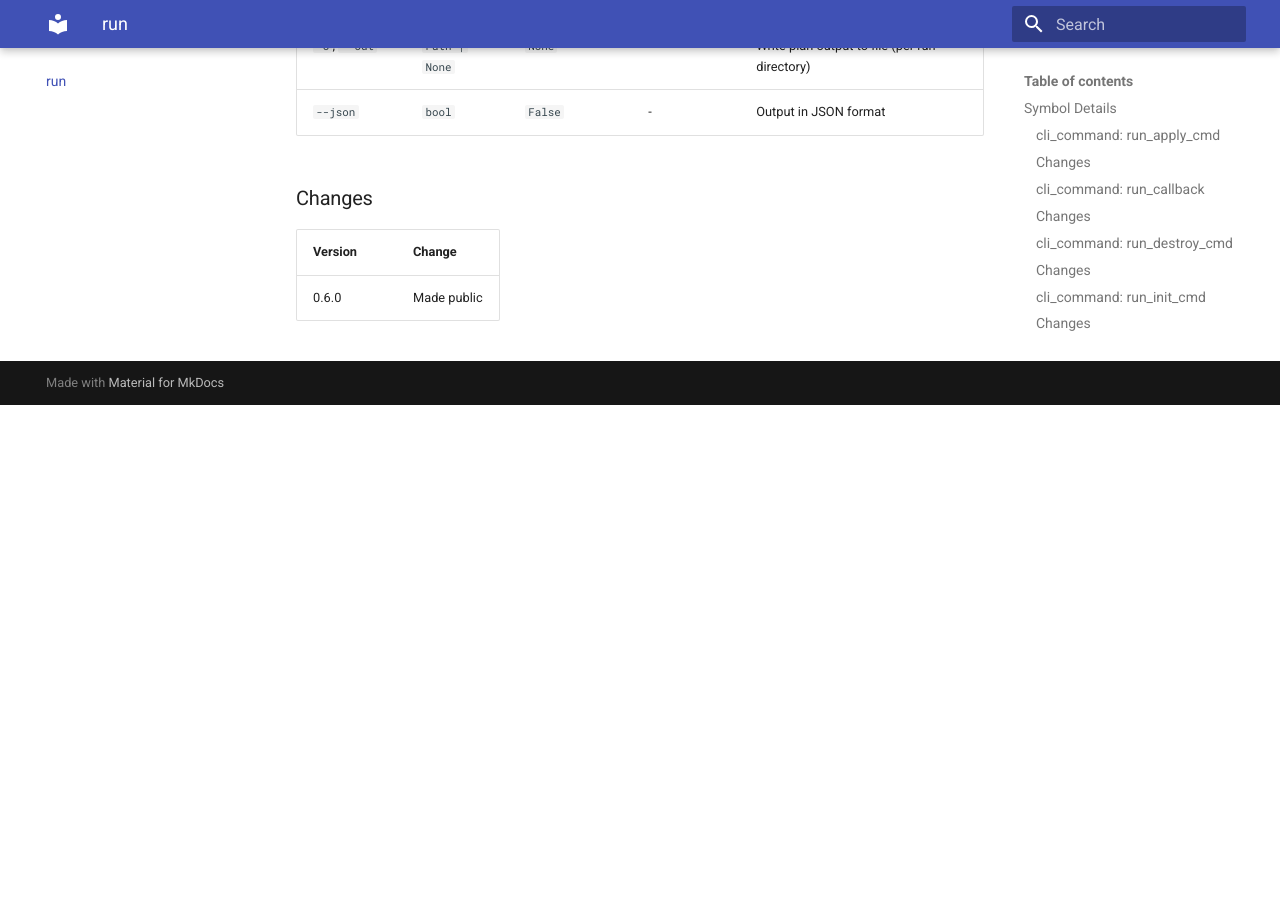
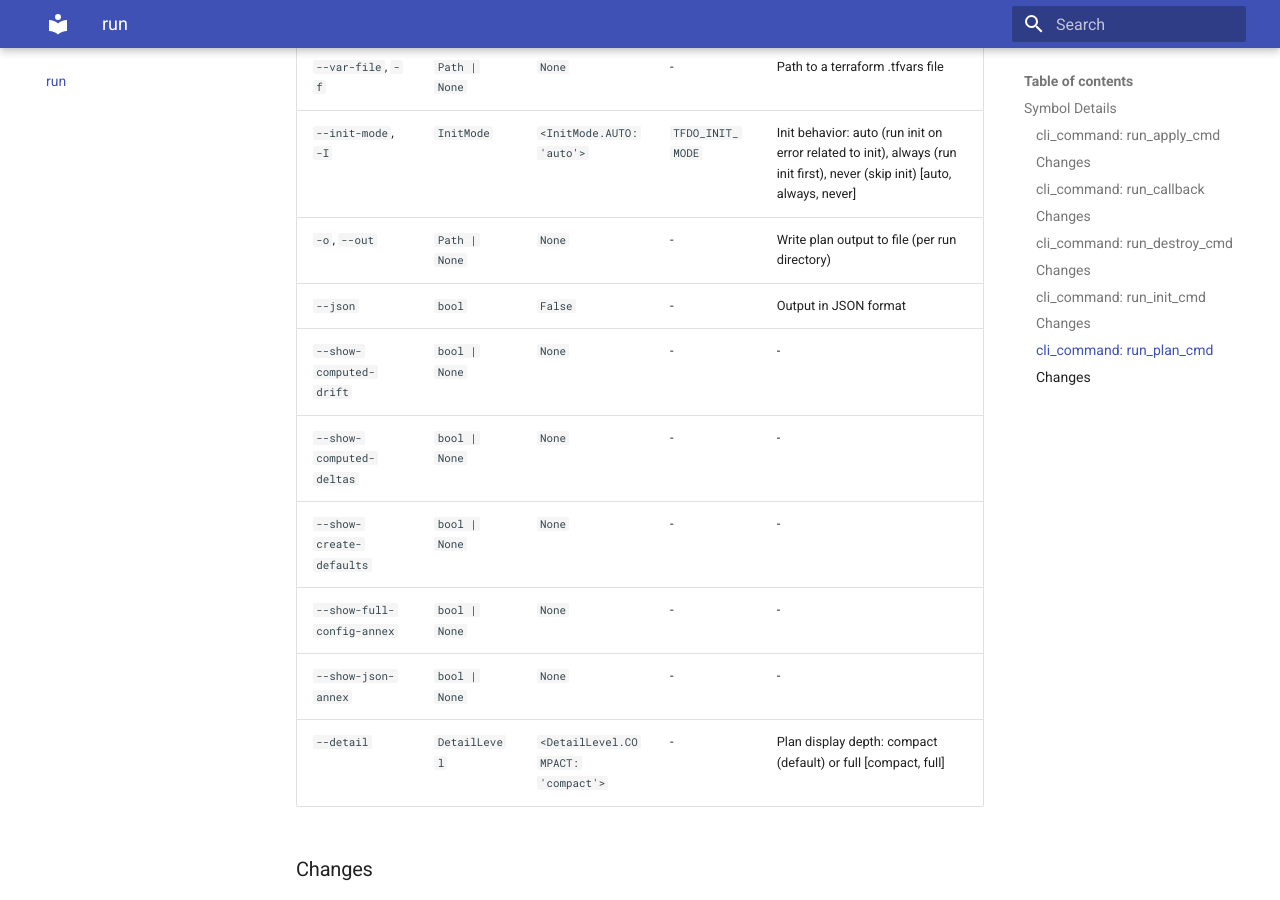
Before and after one commit to EspenAlbert/tfdo, an MkDocs documentation site: the page built from docs/run/index.md, in a window 1280 px wide and 900 px high, scrolled down 5061 px. Built offline with MkDocs 1.6.1 and Material for MkDocs 9.7.7, drawn with Linux system fonts in a browser that asks for light colours; before the commit the page ends 5466 px from its top, so only the background shows below that; some of the changed text lies outside the part shown.

Commit message:
chore: regen

````diff
--- a/.groups.yaml
+++ b/.groups.yaml
@@ -23,6 +23,7 @@
   - _internal.config.cmd_config
   - _internal.config.config_model
   - _internal.config.enums
+  - _internal.output.plan_display
   owned_refs:
   - _internal.config.cmd_config.init_cmd
   - _internal.config.cmd_config.show_cmd
@@ -38,6 +39,7 @@
   - _internal.config.enums.HookOnError
   - _internal.config.enums.LifecycleEvent
   - _internal.config.enums.TagsInject
+  - _internal.output.plan_display.DetailLevel
 - name: copy
   owned_modules:
   - _internal.copy.cmd_copy
--- a/docs/run/index.md
+++ b/docs/run/index.md
@@ -19,11 +19,11 @@
 <a id="run_apply_cmd_def"></a>
 
 ### cli_command: `run_apply_cmd`
-- [source](../../tfdo/_internal/run/cmd_run.py#L121)
+- [source](../../tfdo/_internal/run/cmd_run.py#L141)
 > **Since:** 0.6.0
 
 ```python
-def run_apply_cmd(*, auto_approve: bool = False, var_file: Path | None = None, init_mode: InitMode = <InitMode.AUTO: 'auto'>, show_computed_drift: bool | None = None, show_computed_deltas: bool | None = None, show_create_defaults: bool | None = None, show_full_config_annex: bool | None = None, show_json_annex: bool | None = None) -> None:
+def run_apply_cmd(*, auto_approve: bool = False, var_file: Path | None = None, init_mode: InitMode = <InitMode.AUTO: 'auto'>, show_computed_drift: bool | None = None, show_computed_deltas: bool | None = None, show_create_defaults: bool | None = None, show_full_config_annex: bool | None = None, show_json_annex: bool | None = None, detail: DetailLevel = <DetailLevel.COMPACT: 'compact'>) -> None:
     ...
 ```
 
@@ -41,6 +41,7 @@
 | `--show-create-defaults` | `bool | None` | `None` | - | - |
 | `--show-full-config-annex` | `bool | None` | `None` | - | - |
 | `--show-json-annex` | `bool | None` | `None` | - | - |
+| `--detail` | `DetailLevel` | `<DetailLevel.COMPACT: 'compact'>` | - | Plan display depth: compact (default) or full [compact, full] |
 
 ### Changes
 
@@ -52,7 +53,7 @@
 <a id="run_callback_def"></a>
 
 ### cli_command: `run_callback`
-- [source](../../tfdo/_internal/run/cmd_run.py#L48)
+- [source](../../tfdo/_internal/run/cmd_run.py#L49)
 > **Since:** 0.6.0
 
 ```python
@@ -83,11 +84,11 @@
 <a id="run_destroy_cmd_def"></a>
 
 ### cli_command: `run_destroy_cmd`
-- [source](../../tfdo/_internal/run/cmd_run.py#L153)
+- [source](../../tfdo/_internal/run/cmd_run.py#L175)
 > **Since:** 0.6.0
 
 ```python
-def run_destroy_cmd(*, auto_approve: bool = False, var_file: Path | None = None, init_mode: InitMode = <InitMode.AUTO: 'auto'>, show_computed_drift: bool | None = None, show_computed_deltas: bool | None = None, show_create_defaults: bool | None = None, show_full_config_annex: bool | None = None, show_json_annex: bool | None = None) -> None:
+def run_destroy_cmd(*, auto_approve: bool = False, var_file: Path | None = None, init_mode: InitMode = <InitMode.AUTO: 'auto'>, show_computed_drift: bool | None = None, show_computed_deltas: bool | None = None, show_create_defaults: bool | None = None, show_full_config_annex: bool | None = None, show_json_annex: bool | None = None, detail: DetailLevel = <DetailLevel.COMPACT: 'compact'>) -> None:
     ...
 ```
 
@@ -105,6 +106,7 @@
 | `--show-create-defaults` | `bool | None` | `None` | - | - |
 | `--show-full-config-annex` | `bool | None` | `None` | - | - |
 | `--show-json-annex` | `bool | None` | `None` | - | - |
+| `--detail` | `DetailLevel` | `<DetailLevel.COMPACT: 'compact'>` | - | Plan display depth: compact (default) or full [compact, full] |
 
 ### Changes
 
@@ -116,7 +118,7 @@
 <a id="run_init_cmd_def"></a>
 
 ### cli_command: `run_init_cmd`
-- [source](../../tfdo/_internal/run/cmd_run.py#L82)
+- [source](../../tfdo/_internal/run/cmd_run.py#L83)
 > **Since:** 0.6.0
 
 ```python
@@ -143,11 +145,11 @@
 <a id="run_plan_cmd_def"></a>
 
 ### cli_command: `run_plan_cmd`
-- [source](../../tfdo/_internal/run/cmd_run.py#L100)
+- [source](../../tfdo/_internal/run/cmd_run.py#L101)
 > **Since:** 0.6.0
 
 ```python
-def run_plan_cmd(*, var_file: Path | None = None, init_mode: InitMode = <InitMode.AUTO: 'auto'>, out: Path | None = None, json_output: bool = False) -> None:
+def run_plan_cmd(*, var_file: Path | None = None, init_mode: InitMode = <InitMode.AUTO: 'auto'>, out: Path | None = None, json_output: bool = False, show_computed_drift: bool | None = None, show_computed_deltas: bool | None = None, show_create_defaults: bool | None = None, show_full_config_annex: bool | None = None, show_json_annex: bool | None = None, detail: DetailLevel = <DetailLevel.COMPACT: 'compact'>) -> None:
     ...
 ```
 
@@ -161,6 +163,12 @@
 | `--init-mode`, `-I` | `InitMode` | `<InitMode.AUTO: 'auto'>` | `TFDO_INIT_MODE` | Init behavior: auto (run init on error related to init), always (run init first), never (skip init) [auto, always, never] |
 | `-o`, `--out` | `Path | None` | `None` | - | Write plan output to file (per run directory) |
 | `--json` | `bool` | `False` | - | Output in JSON format |
+| `--show-computed-drift` | `bool | None` | `None` | - | - |
+| `--show-computed-deltas` | `bool | None` | `None` | - | - |
+| `--show-create-defaults` | `bool | None` | `None` | - | - |
+| `--show-full-config-annex` | `bool | None` | `None` | - | - |
+| `--show-json-annex` | `bool | None` | `None` | - | - |
+| `--detail` | `DetailLevel` | `<DetailLevel.COMPACT: 'compact'>` | - | Plan display depth: compact (default) or full [compact, full] |
 
 ### Changes
 
--- a/tfdo/__init__.py
+++ b/tfdo/__init__.py
@@ -9,9 +9,9 @@
 from tfdo import inspect
 from tfdo import new
 from tfdo import run
-from tfdo import schema
 from tfdo._internal.typer_app import get_settings
 from tfdo._internal.typer_app import main_callback
+from tfdo import schema
 from tfdo._internal.settings import CheckConfig
 from tfdo._internal.settings import InteractiveMode
 from tfdo._internal.settings import TfDoSettings
@@ -29,9 +29,9 @@
     "inspect",
     "new",
     "run",
-    "schema",
     "get_settings",
     "main_callback",
+    "schema",
     "CheckConfig",
     "InteractiveMode",
     "TfDoSettings",
````
Also changed, not shown: docs/config/index.md (+19 -0 lines), docs/core/index.md (+9 -6 lines), 2 other files.
